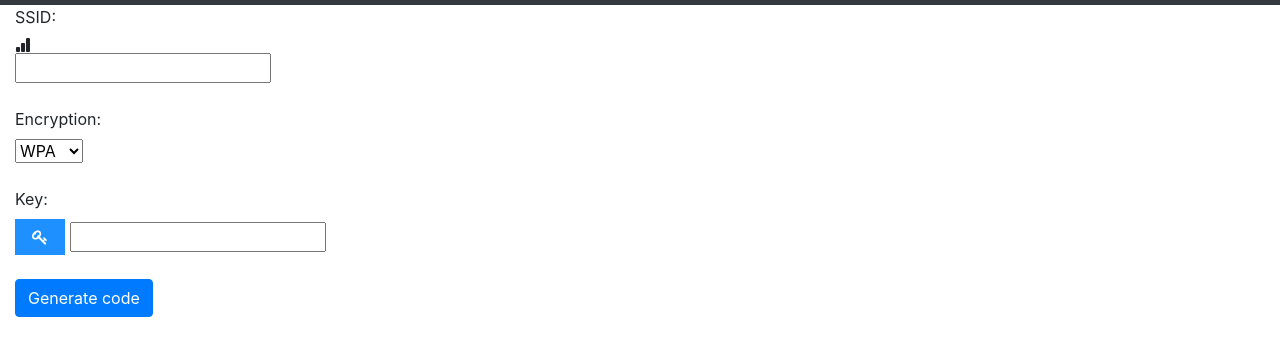
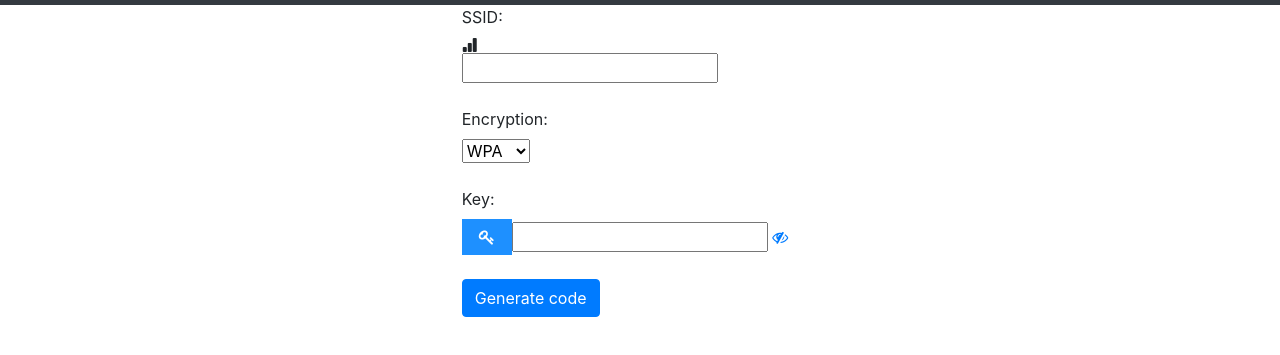
Before and after one commit to Hristo-Cholakov/qrCodeGenerator, a plain HTML site: page index.html in a window 1280 px wide. Shown: the part 51-406 px from the top of the page. Drawn offline with nearby package versions, Linux system fonts and the light colour scheme.

Commit message:
Reposiotion elements

```diff
--- a/index.html
+++ b/index.html
@@ -44,7 +44,7 @@
             </div>
           </nav>
         <!-- <h1>Please enter your details and hit the Generate button</h1> -->
-            <div id="form" class="container-fluid">
+            <div id="form" class="container-fluid row justify-content-center">
                 <form action="/action_page.php">
                 <label for="ssid">SSID:</label><br>
                 <i class="input-group bi bi-bar-chart-fill"></i><input type="text" id="ssid" name="ssid"><br><br>
@@ -56,11 +56,13 @@
                     <option value="None">None</option>
                   </select><br><br>
                 <label for="pass">Key:</label><br>
-                <i class="fa fa-key icon"></i> <input type="password" id="pass" name="pass"><br><br>
+                <i class="fa fa-key icon"></i><input type="password" id="pass" name="pass">
+                    <a href=""><i class="fa fa-eye-slash" aria-hidden="true"></i></a>
+                  <br><br>
                 <button type="button" class="btn btn-primary" onclick="codeGenerator()">Generate code</button><br>
                 </form>
             </div>
-        <br><div id="qr" class="container"></div><br>
+        <br><div id="qr" class="container row justify-content-center"></div><br>
             <div id="wifi">
 
             </div>
```
